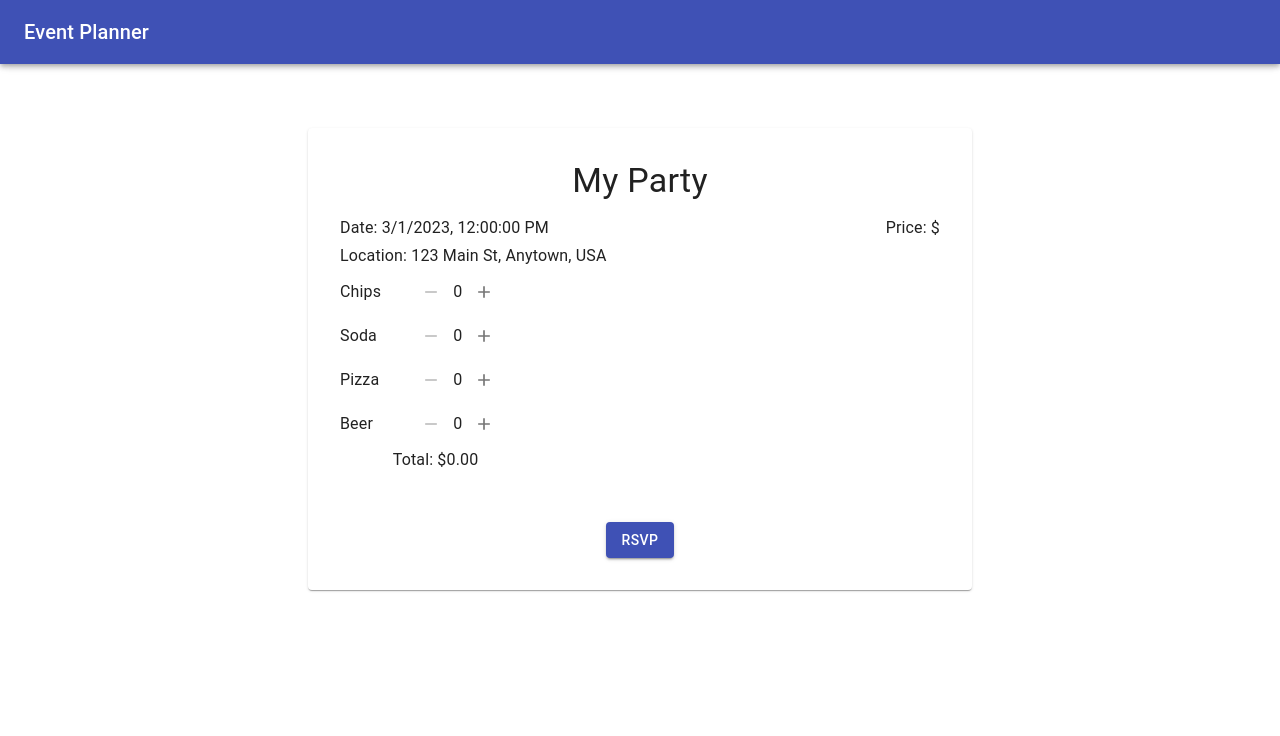
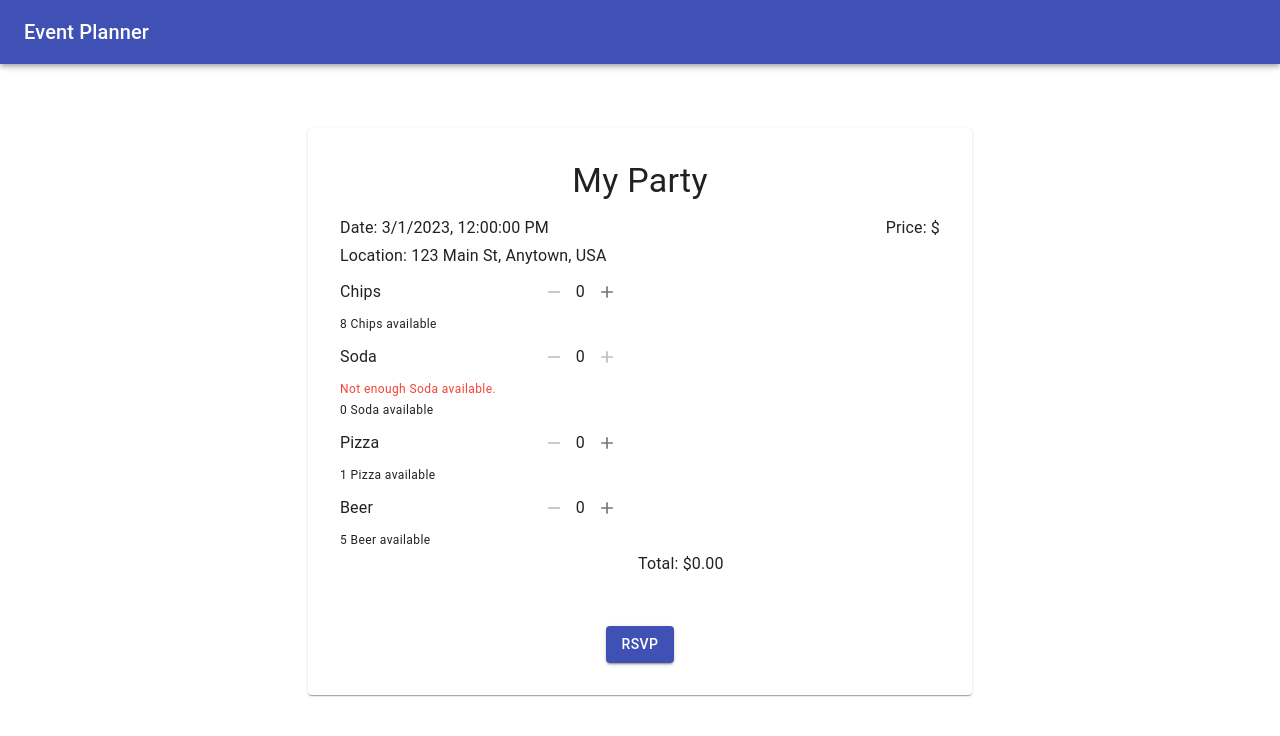
Before and after one commit to roee030/event-planner, a React (Vite) app: page /event/1 in a window 1280 px wide. Shown: the top 736 px of the page. Built offline with nearby package versions, Linux system fonts and the light colour scheme.

Commit message:
adding maximum value for the product base on the attendees

```diff
--- a/src/components/GuestEventPage.jsx
+++ b/src/components/GuestEventPage.jsx
@@ -105,7 +105,13 @@ const GuestEventPage = ({ event }) => {
                     {event.products.map((product) => {
                         const { id, name, quantity } = product;
                         const selectedQuantity = selectedProducts[id] || 0;
-                        const isMaxQuantityReached = selectedQuantity >= quantity;
+                        const attendeeQuantities = event.attendees.map((attendee) => {
+                            const attendeeProduct = attendee.products.find((p) => p.productId === id);
+                            return attendeeProduct ? attendeeProduct.quantity : 0;
+                        });
+                        const totalAttendeeQuantity = attendeeQuantities.reduce((a, b) => a + b, 0);
+                        const maxQuantity = quantity - totalAttendeeQuantity;
+                        const isMaxQuantityReached = selectedQuantity >= maxQuantity;
                         const isMinQuantityReached = selectedQuantity <= 0;
 
                         return (
@@ -136,7 +142,6 @@ const GuestEventPage = ({ event }) => {
                                                 handleProductChange(id, selectedQuantity + 1);
                                             }}
                                             disabled={isMaxQuantityReached}
-
                                         >
                                             <AddIcon fontSize="small" />
                                         </IconButton>
@@ -149,6 +154,11 @@ const GuestEventPage = ({ event }) => {
                                         </Typography>
                                     </Grid>
                                 )}
+                                <Grid item xs={12}>
+                                    <Typography variant="caption">
+                                        {maxQuantity} {name} available
+                                    </Typography>
+                                </Grid>
                             </Grid>
                         );
                     })}
```
